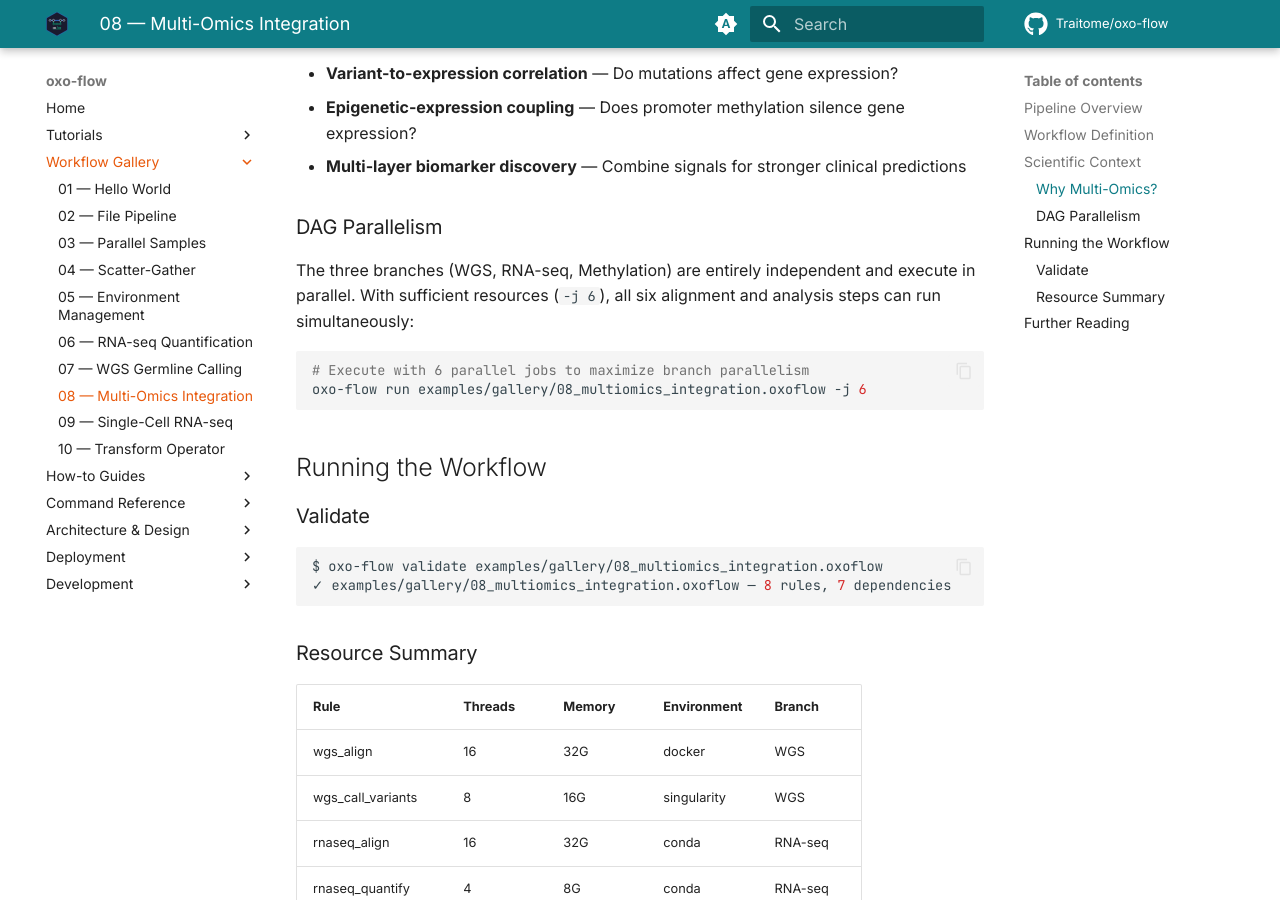
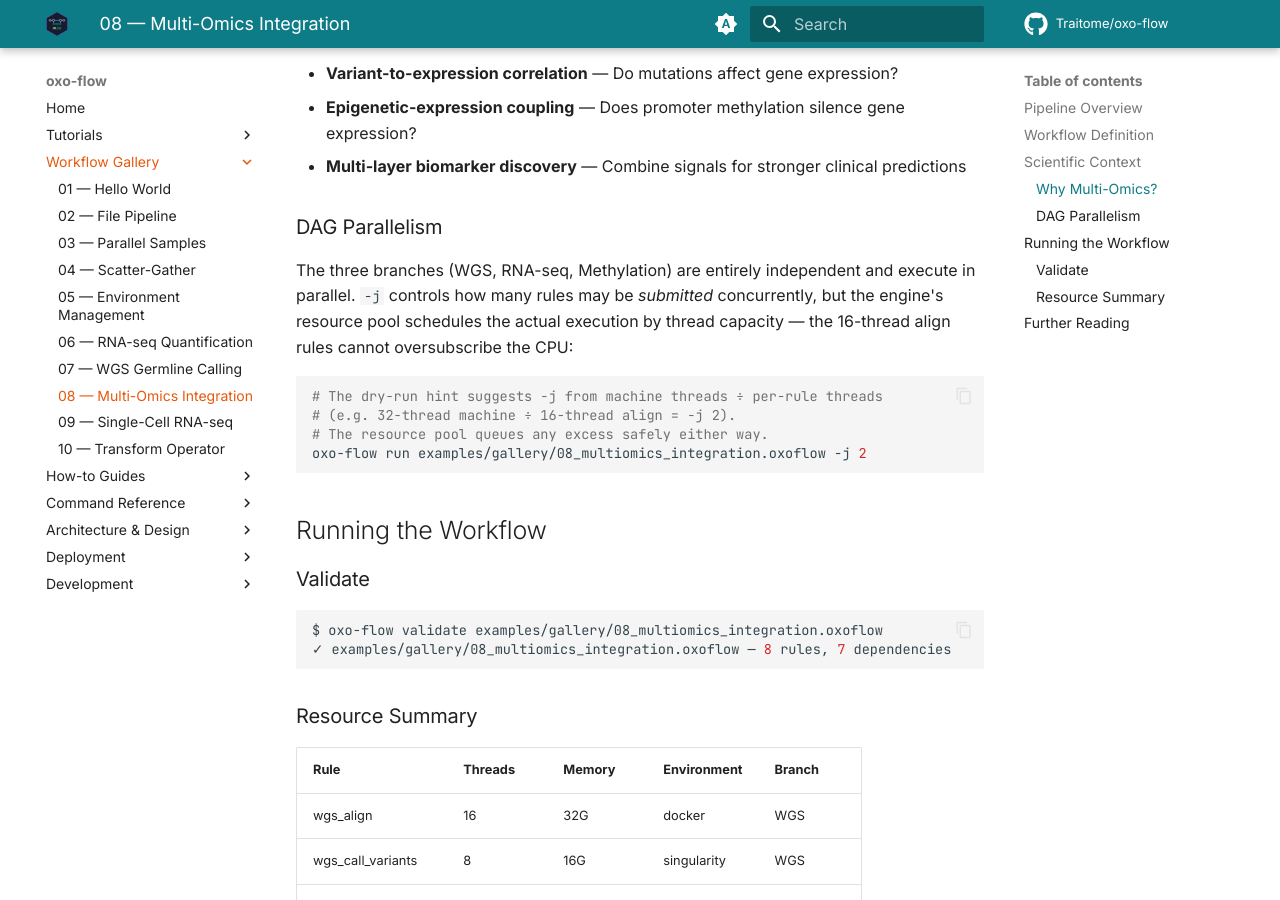
Before and after one commit to Traitome/oxo-flow, an MkDocs documentation site: the page built from docs/guide/src/gallery/multiomics.md, in a window 1280 px wide and 900 px high, scrolled down 5327 px. Built offline with MkDocs 1.6.1 and Material for MkDocs 9.7.7, drawn with Linux system fonts in a browser that asks for light colours; comment, search, counter and statistics services are not loaded.

Commit message:
docs: fix multiomics -j advice — resource pool schedules by thread capacity
The doc claimed '-j 6' lets all six alignment steps run simultaneously,
but 16-thread align rules on a 32-thread machine allow only 2 concurrent.
Rewrote with the professional suggestion formula and resource-pool
queueing explanation.

Co-Authored-By: Claude <noreply@anthropic.com>

````diff
--- a/docs/guide/src/gallery/multiomics.md
+++ b/docs/guide/src/gallery/multiomics.md
@@ -255,11 +255,13 @@ Integrating all three layers enables:
 
 ### DAG Parallelism
 
-The three branches (WGS, RNA-seq, Methylation) are entirely independent and execute in parallel. With sufficient resources (`-j 6`), all six alignment and analysis steps can run simultaneously:
+The three branches (WGS, RNA-seq, Methylation) are entirely independent and execute in parallel. `-j` controls how many rules may be *submitted* concurrently, but the engine's resource pool schedules the actual execution by thread capacity — the 16-thread align rules cannot oversubscribe the CPU:
 
 ```bash
-# Execute with 6 parallel jobs to maximize branch parallelism
-oxo-flow run examples/gallery/08_multiomics_integration.oxoflow -j 6
+# The dry-run hint suggests -j from machine threads ÷ per-rule threads
+# (e.g. 32-thread machine ÷ 16-thread align = -j 2).
+# The resource pool queues any excess safely either way.
+oxo-flow run examples/gallery/08_multiomics_integration.oxoflow -j 2
 ```
 
 ## Running the Workflow
````
